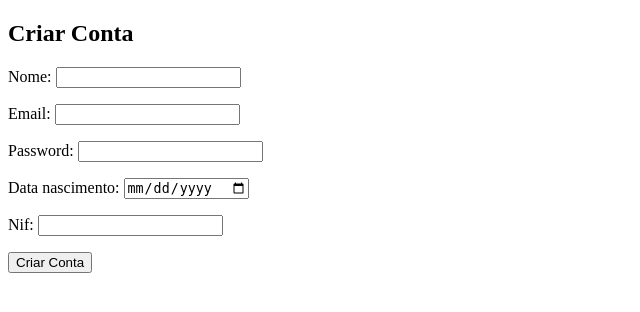
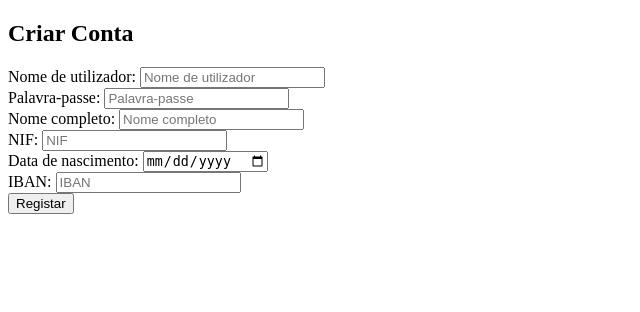
Before and after one commit to jpbaa-iscte/BancoLusitano, a Django app: page /registar/ in a window 1280 px wide. Shown: the top 312 px of the page, without its empty margins (0-640 px from the left). Run offline with Django 5.2, Linux system fonts and the light colour scheme.

Commit message:
WORKINGS

```diff
--- a/banco/forms.py
+++ /dev/null
@@ -1,20 +0,0 @@
-from django import forms
-from django.core.exceptions import ValidationError
-from .models import Utilizador
-import re
-
-class RegistoForm(forms.ModelForm):
-    password = forms.CharField(widget=forms.PasswordInput)
-    data_nascimento = forms.DateField(
-        widget=forms.DateInput(attrs={'type': 'date'})
-    )
-
-    class Meta:
-        model = Utilizador
-        fields = ['nome', 'email', 'password', 'data_nascimento', 'nif']
-
-    def clean_nif(self):
-        nif = self.cleaned_data['nif']
-        if not re.fullmatch(r'\d{9}', nif):
-            raise ValidationError("O NIF deve conter exatamente 9 dígitos.")
-        return nif
--- a/banco/models.py
+++ b/banco/models.py
@@ -1,46 +1,34 @@
-from django.contrib.auth.models import AbstractBaseUser, PermissionsMixin, BaseUserManager
+from django.contrib.auth.models import User
+from django.core.exceptions import ValidationError
 from django.db import models
 from django.utils import timezone
 
-
-class UtilizadorManager(BaseUserManager):
-    def create_user(self, email, password=None, **extra_fields):
-        if not email:
-            raise ValueError('O email é obrigatório')
-        email = self.normalize_email(email)
-        user = self.model(email=email, **extra_fields)
-        user.set_password(password)
-        user.save(using=self._db)
-        return user
-
-    def create_superuser(self, email, password=None, **extra_fields):
-        extra_fields.setdefault('is_staff', True)
-        extra_fields.setdefault('is_superuser', True)
-        return self.create_user(email, password, **extra_fields)
-
-class Utilizador(AbstractBaseUser, PermissionsMixin):
-    email = models.EmailField(unique=True)
+class UtilizadorDetalhes(models.Model):
+    user = models.OneToOneField(User, on_delete=models.CASCADE)
     nome = models.CharField(max_length=100)
+    nif = models.BigIntegerField()  # or CharField(max_length=12) if needed
     data_nascimento = models.DateField()
-    nif = models.CharField(max_length=12)
     saldo = models.DecimalField(default=0, max_digits=10, decimal_places=2)
     iban = models.CharField(max_length=34, unique=True)
-    is_active = models.BooleanField(default=True)
-    is_staff = models.BooleanField(default=False)
-
-    objects = UtilizadorManager()
-
-    USERNAME_FIELD = 'email'
-    REQUIRED_FIELDS = ['nome', 'data_nascimento', 'nif']
 
     def __str__(self):
-        return self.email
+        return self.nome
 
 class Transferencia(models.Model):
-    origem = models.ForeignKey(Utilizador, on_delete=models.CASCADE, related_name='transferencias_enviadas')
-    destino = models.ForeignKey(Utilizador, on_delete=models.CASCADE, related_name='transferencias_recebidas')
+    origem = models.ForeignKey(UtilizadorDetalhes, on_delete=models.CASCADE, related_name='transferencias_enviadas')
+    destino = models.ForeignKey(UtilizadorDetalhes, on_delete=models.CASCADE, related_name='transferencias_recebidas')
     valor = models.DecimalField(max_digits=10, decimal_places=2)
     data = models.DateTimeField(default=timezone.now)
 
     def __str__(self):
-        return f'{self.origem.email} → {self.destino.email}: €{self.valor}'
+        return f"{self.origem.iban} → {self.destino.iban}: {self.valor}€"
+
+    def save(self, *args, **kwargs):
+        if self.origem.saldo < self.valor:
+            raise ValidationError(f"Saldo insuficiente em {self.origem.iban}")
+        # Subtrai da origem e adiciona ao destino
+        self.origem.saldo -= self.valor
+        self.origem.save()
+        self.destino.saldo += self.valor
+        self.destino.save()
+        super().save(*args, **kwargs)
--- a/banco/templates/banco/registar.html
+++ b/banco/templates/banco/registar.html
@@ -8,8 +8,40 @@
     <h2>Criar Conta</h2>
     <form method="post">
         {% csrf_token %}
-        {{ form.as_p }}
-        <button type="submit">Criar Conta</button>
+
+        <div>
+            <label for="username">Nome de utilizador:</label>
+            <input type="text" name="username" id="username" placeholder="Nome de utilizador" required>
+        </div>
+
+        <div>
+            <label for="password">Palavra-passe:</label>
+            <input type="password" name="password" id="password" placeholder="Palavra-passe" required>
+        </div>
+
+        <div>
+            <label for="nome">Nome completo:</label>
+            <input type="text" name="nome" id="nome" placeholder="Nome completo" required>
+        </div>
+
+        <div>
+            <label for="nif">NIF:</label>
+            <input type="number" name="nif" id="nif" placeholder="NIF" required>
+        </div>
+
+        <div>
+            <label for="data_nascimento">Data de nascimento:</label>
+            <input type="date" name="data_nascimento" id="data_nascimento" required>
+        </div>
+
+        <div>
+            <label for="iban">IBAN:</label>
+            <input type="text" name="iban" id="iban" placeholder="IBAN" required>
+        </div>
+
+        <div>
+            <button type="submit">Registar</button>
+        </div>
     </form>
 </body>
 </html>
--- a/banco/views.py
+++ b/banco/views.py
@@ -1,8 +1,8 @@
 from django.contrib.auth import authenticate, login, logout
 from django.shortcuts import render, redirect
 from django.contrib import messages
-from .models import Utilizador
-from .forms import RegistoForm
+from django.contrib.auth.models import User
+from .models import UtilizadorDetalhes
 from django import forms
 from .models import Transferencia
 
@@ -15,15 +15,15 @@ class TransferenciaForm(forms.Form):
 
 def login_view(request):
     if request.method == 'POST':
-        email = request.POST.get('email')
+        username = request.POST.get('username')
         password = request.POST.get('password')
-        user = authenticate(request, email=email, password=password)
+        user = authenticate(request, username=username, password=password)
         if user is not None:
             login(request, user)
             return redirect('conta')
         else:
-            messages.error(request, "Email ou palavra-passe inválidos.")
-    return render(request, 'banco/login.html')
+            messages.error(request, "Usuário ou palavra-passe inválidos.")
+    return render(request, 'banco/conta.html')
 
 def logout_view(request):
     logout(request)
@@ -31,16 +31,26 @@ def logout_view(request):
 
 def registar_view(request):
     if request.method == 'POST':
-        form = RegistoForm(request.POST)
-        if form.is_valid():
-            user = form.save(commit=False)
-            user.set_password(form.cleaned_data['password'])  # protege a password
-            user.save()
-            login(request, user)
-            return redirect('home')  # redireciona após criar conta
-    else:
-        form = RegistoForm()
-    return render(request, 'banco/registar.html', {'form': form})
+        username = request.POST.get('username')
+        password = request.POST.get('password')
+        nome = request.POST.get('nome')
+        nif = request.POST.get('nif')
+        data_nascimento = request.POST.get('data_nascimento')
+        iban = request.POST.get('iban')
+
+        user = User.objects.create_user(username=username, password=password)
+
+        UtilizadorDetalhes.objects.create(
+            user=user,
+            nome=nome,
+            nif=nif,
+            data_nascimento=data_nascimento,
+            iban=iban
+        )
+
+        return redirect('home')  # redireciona após criar conta
+
+    return render(request, 'banco/registar.html')
 
 def conta_view(request):
     # Simulação de autenticação — normalmente usarias request.user
--- a/projeto/settings.py
+++ b/projeto/settings.py
@@ -9,7 +9,7 @@ https://docs.djangoproject.com/en/5.2/topics/settings/
 For the full list of settings and their values, see
 https://docs.djangoproject.com/en/5.2/ref/settings/
 """
-
+import os
 from pathlib import Path
 
 # Build paths inside the project like this: BASE_DIR / 'subdir'.
@@ -39,8 +39,6 @@ INSTALLED_APPS = [
     'django.contrib.messages',
     'django.contrib.staticfiles',
 ]
-
-AUTH_USER_MODEL = 'banco.Utilizador'
 
 MIDDLEWARE = [
     'django.middleware.security.SecurityMiddleware',
```
Also changed, not shown: banco/templates/banco/login.html (+6 -2 lines), banco/migrations/0001_initial.py (deleted), banco/migrations/0002_alter_utilizador_nif.py (deleted), db.sqlite3 (deleted).
